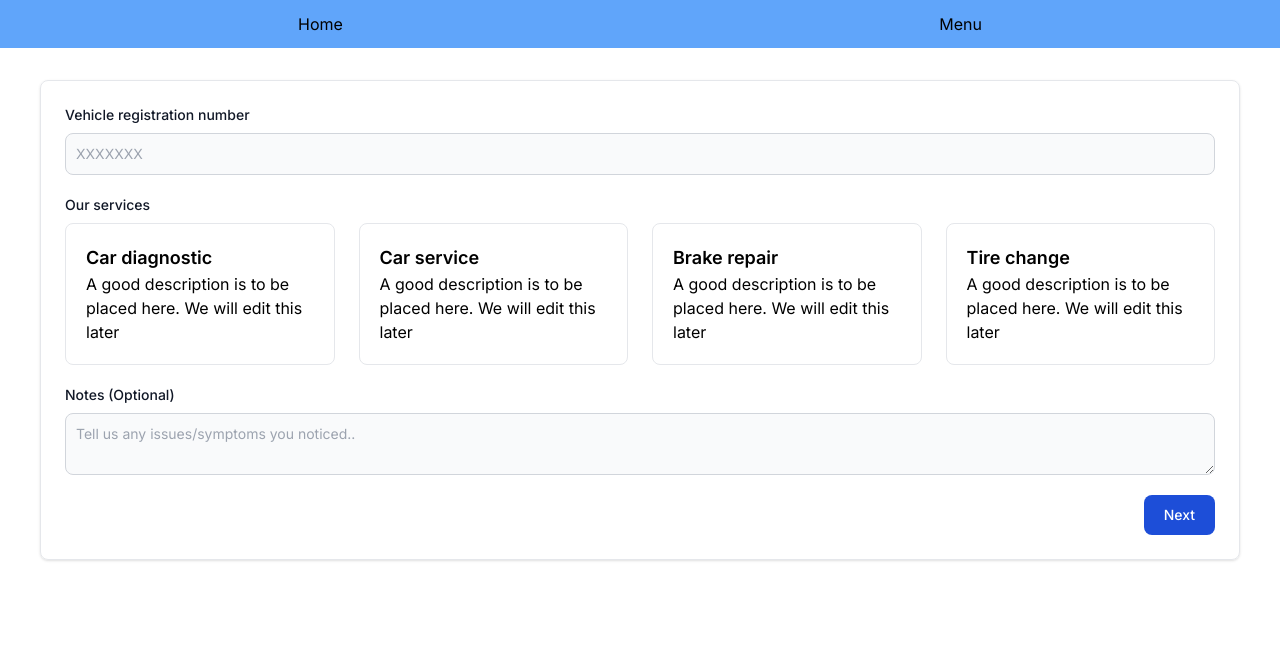
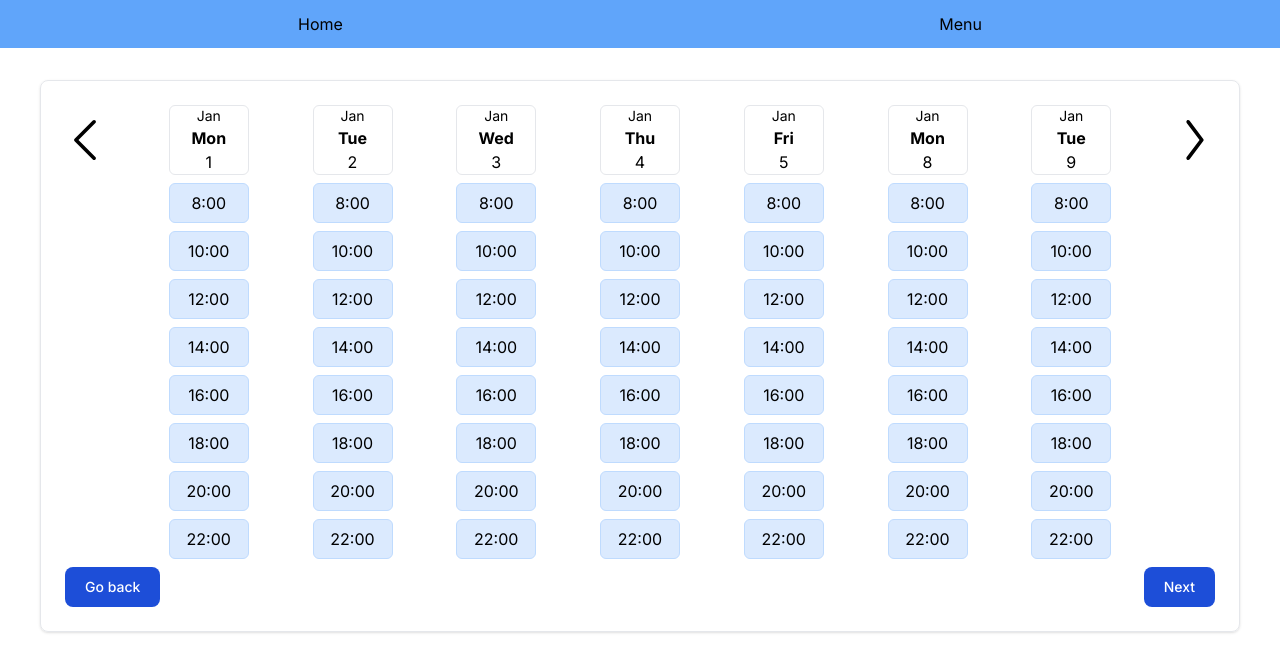
Before and after one commit to rafinutshaw/mymechanic, a Next.js app: page /booking in a window 1280 px wide. Shown: the top 672 px of the page. Built offline with nearby package versions, Linux system fonts and the light colour scheme.

Commit message:
Add calenderPage

```diff
--- a/src/app/booking/page.tsx
+++ b/src/app/booking/page.tsx
@@ -1,5 +1,6 @@
 "use client"
 import BookingContactForm from '@/components/booking-form/booking-contact-form'
+import BookingSchedulerForm from '@/components/booking-form/booking-scheduler-form'
 import BookingServiceForm from '@/components/booking-form/booking-service-form'
 import React, { useState } from 'react'
 
@@ -17,11 +18,14 @@ function Booking() {
 
     return (
         <div>
-            <div className={`${step == 0 ? 'block' : 'hidden'}`}>
+            {/* <div className={`${step == 0 ? 'block' : 'hidden'}`}>
                 <BookingServiceForm onNext={goNext} />
             </div>
             <div className={`${step == 1 ? 'block' : 'hidden'}`}>
                 <BookingContactForm onNext={goNext} onPrev={goBack} />
+            </div> */}
+            <div className={`${step == 0 ? 'block' : 'hidden'}`}>
+                <BookingSchedulerForm onNext={goNext} onPrev={goBack} />
             </div>
         </div>
     )
--- /dev/null
+++ b/src/components/booking-calender/booking-calender.tsx
@@ -0,0 +1,99 @@
+import LeftArrowIcon from '@/icons/left-arrow.icon';
+import RightArrowIcon from '@/icons/right-arrow.icon';
+import React, { useEffect, useState } from 'react'
+
+function BookingCalender() {
+
+    const [weekDates, setWeekDates] = useState<Date[]>([])
+
+    const generateDates = (startDate: Date, asc: boolean) => {
+        let dates: Date[] = [];
+        const today = new Date()
+        today.setHours(0, 0, 0, 0);
+        const gap = asc ? 1 : -1
+        let count = 0
+        for (let index = 0; count < 7; index++) {
+            const d = new Date(startDate);
+            d.setDate(d.getDate() + index * gap);
+            d.setHours(0, 0, 0, 0);
+            if (d.getDay() !== 0 && d.getDay() !== 6) {
+                count++
+            }
+            dates.push(d);
+
+        }
+        if (!asc) dates.reverse()
+        if (dates[0] == weekDates[0]) return weekDates
+        return dates;
+    }
+
+    useEffect(() => {
+        setWeekDates(generateDates(new Date(), true))
+    }, [])
+
+    const weekday = ["Sun", "Mon", "Tue", "Wed", "Thu", "Fri", "Sat"];
+    const monthNames = ["Jan", "Feb", "Mae", "Apr", "May", "Jun",
+        "Jul", "Aug", "Sep", "Oct", "Nov", "Dec"
+    ];
+
+    const dateBox = (date: Date) => {
+        if (date.getDay() == 0 || date.getDay() == 6) return <></>
+        return <div key={date.toDateString()} className='border rounded-md max-w-20 w-full'>
+            <div className='text-center text-sm'>{monthNames[date.getMonth()]}</div>
+            <div className='text-center font-bold'>{weekday[date.getDay()]}</div>
+            <div className='text-center'>{date.getDate()}</div>
+        </div>
+    }
+
+    function isBeforeOrToday(inputDate: Date) {
+        const today = new Date();
+        return inputDate.getDate() <= today.getDate() &&
+            inputDate.getMonth() <= today.getMonth() &&
+            inputDate.getFullYear() <= today.getFullYear();
+    }
+
+    const updateWeekIndex = (gap: number) => {
+
+        let lastDay = weekDates[0].getDay()
+        const firstDate = weekDates[0]
+        if (lastDay == 0)
+            firstDate.setDate(firstDate.getDate() - 2)
+        else if (lastDay == 6)
+            firstDate.setDate(firstDate.getDate() - 1)
+        else if (lastDay == 1)
+            firstDate.setDate(firstDate.getDate() - 3)
+
+        if (gap == -1 && isBeforeOrToday(firstDate)) return
+
+
+        const newDate = weekDates[gap == -1 ? 0 : weekDates.length - 1]
+        newDate.setDate(newDate.getDate() + gap)
+
+        setWeekDates(generateDates(newDate, gap == 1))
+    }
+
+    return (
+        <div>
+
+            <div className='flex gap-2 justify-between items-center mb-2'>
+                <div className='w-10 cursor-pointer' onClick={() => updateWeekIndex(-1)}>  <LeftArrowIcon /></div>
+                {weekDates.map((date) => dateBox(date))}
+                <div className='w-10 cursor-pointer' onClick={() => updateWeekIndex(1)}><RightArrowIcon /></div>
+            </div>
+
+            <div className=''>
+                {[...Array(8)].map((_, index) => {
+                    return <div className='flex justify-between gap-2 mb-2'>
+                        <div className='min-w-10' />
+                        {[...Array(7)].map((_) => <div className='max-w-20 h-10 w-full rounded-md border border-blue-200 bg-blue-100 flex flex-col justify-center text-center'>
+                            {`${8 + 2 * index}:00`}
+                        </div>)}
+                        <div className='min-w-10' />
+                    </div>
+                })}
+            </div>
+        </div>
+    )
+}
+
+export default BookingCalender
--- a/src/components/booking-form/booking-contact-form.tsx
+++ b/src/components/booking-form/booking-contact-form.tsx
@@ -32,7 +32,7 @@ function BookingContactForm(props: BookingContactFormProps) {
                     {...register("email", { required: true })}
                     className="form-input" />
             </div>
-            <div className='flex justify-between ml-auto'>
+            <div className='flex justify-between'>
                 <button type='button' onClick={() => props.onPrev()} className='btn-primary'>Go back</button>
                 <button type='submit' className='btn-primary'>Next</button>
             </div>
--- /dev/null
+++ b/src/components/booking-form/booking-scheduler-form.tsx
@@ -0,0 +1,34 @@
+"use client"
+
+import React, { useState } from 'react'
+import { SubmitHandler, useForm } from 'react-hook-form'
+import { BookingServiceFormProps, IBookingServiceFromInput } from './booking-service-form.types'
+import BookingCalender from '../booking-calender/booking-calender'
+import { BookingSchedulerFormProps } from './booking-scheduler-form.types'
+
+
+function BookingSchedulerForm(props: BookingSchedulerFormProps) {
+
+    const { register, handleSubmit } = useForm<IBookingServiceFromInput>()
+
+    const onSubmit: SubmitHandler<IBookingServiceFromInput> = (data) => {
+        console.log(data)
+        props.onNext(data)
+    }
+
+
+
+
+
+    return (
+        <form className={`mx-10 card`} onSubmit={handleSubmit(onSubmit)}>
+            <BookingCalender />
+            <div className='flex justify-between'>
+                <button type='button' onClick={() => props.onPrev()} className='btn-primary'>Go back</button>
+                <button type='submit' className='btn-primary'>Next</button>
+            </div>
+        </form>
+    )
+}
+
+export default BookingSchedulerForm
--- /dev/null
+++ b/src/icons/left-arrow.icon.tsx
@@ -0,0 +1,14 @@
+import React from 'react'
+
+function LeftArrowIcon() {
+    return (
+        <svg fill="#000000" height="40px" width="40px" version="1.1" id="Layer_1" xmlns="http://www.w3.org/2000/svg"
+            viewBox="0 0 330 330" >
+            <path id="XMLID_92_" d="M111.213,165.004L250.607,25.607c5.858-5.858,5.858-15.355,0-21.213c-5.858-5.858-15.355-5.858-21.213,0.001
+        l-150,150.004C76.58,157.211,75,161.026,75,165.004c0,3.979,1.581,7.794,4.394,10.607l150,149.996
+        C232.322,328.536,236.161,330,240,330s7.678-1.464,10.607-4.394c5.858-5.858,5.858-15.355,0-21.213L111.213,165.004z"/>
+        </svg>
+    )
+}
+
+export default LeftArrowIcon
--- /dev/null
+++ b/src/icons/right-arrow.icon.tsx
@@ -0,0 +1,14 @@
+import React from 'react'
+
+function RightArrowIcon() {
+    return (
+        <svg fill="#000000" height="40px" width="40px" version="1.1" id="Layer_1" xmlns="http://www.w3.org/2000/svg"
+            viewBox="0 0 330.002 330.002" >
+            <path id="XMLID_103_" d="M233.252,155.997L120.752,6.001c-4.972-6.628-14.372-7.97-21-3c-6.628,4.971-7.971,14.373-3,21
+	l105.75,140.997L96.752,306.001c-4.971,6.627-3.627,16.03,3,21c2.698,2.024,5.856,3.001,8.988,3.001
+	c4.561,0,9.065-2.072,12.012-6.001l112.5-150.004C237.252,168.664,237.252,161.33,233.252,155.997z"/>
+        </svg>
+    )
+}
+
+export default RightArrowIcon
```
Also changed, not shown: src/components/booking-form/booking-scheduler-form.types.tsx (added, +12 -0 lines), src/components/booking-calender/booking-calender.types.tsx (added).
